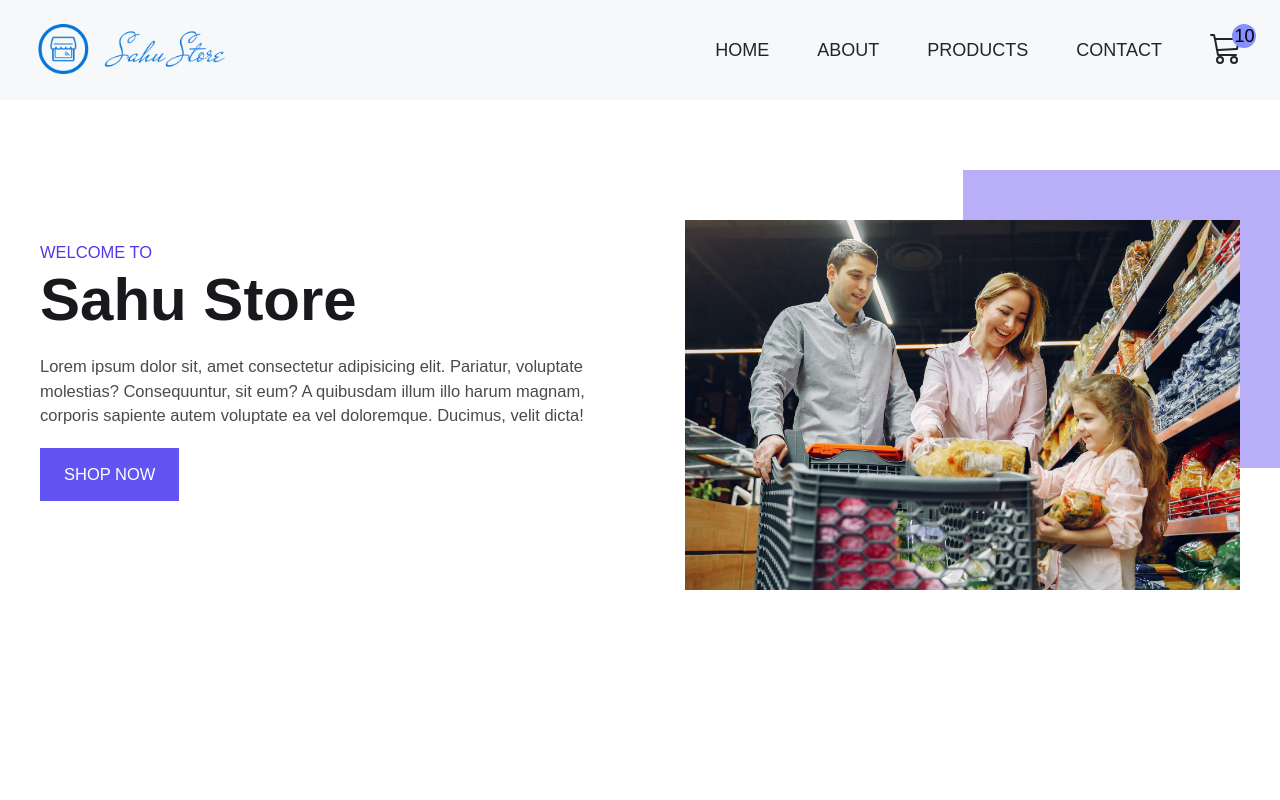
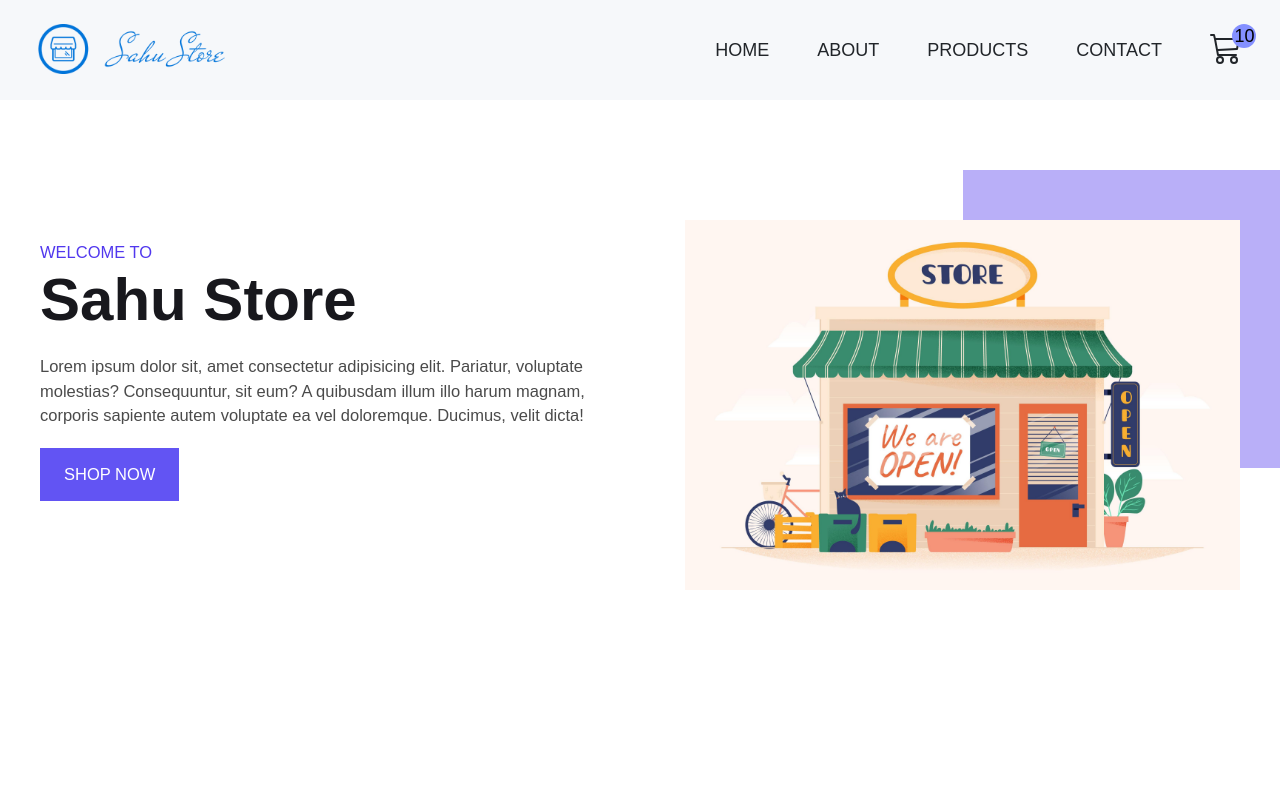
Before and after one commit to Vivek-aDev/sahu-store, a React (Create React App) app: page / in a window 1280 px wide. Shown: the top 800 px of the page. Built offline with nearby package versions, Linux system fonts and the light colour scheme.

Commit message:
updated hero image

```diff
--- a/src/components/HeroSection.jsx
+++ b/src/components/HeroSection.jsx
@@ -25,7 +25,7 @@ export const HeroSection = ({myData}) => {
 
           <div className="hero-section-image">
             <figure>
-              <img src="images/hero.jpg" alt="hero" className="img-style"/>
+              <img src="images/hero2.jpg" alt="hero" className="img-style"/>
             </figure>
           </div>
         </div>
```
Also changed, not shown: public/images/hero2.jpg (added).
